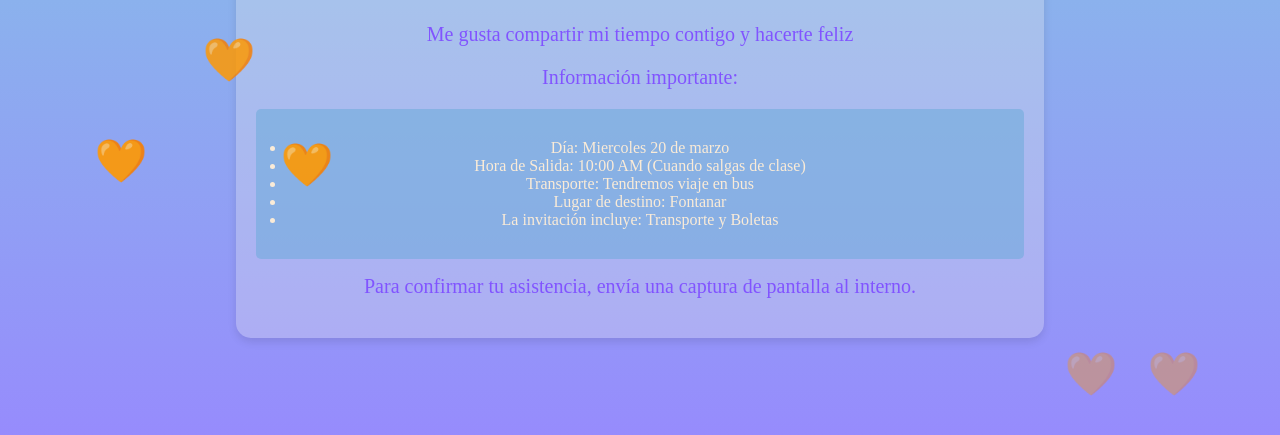
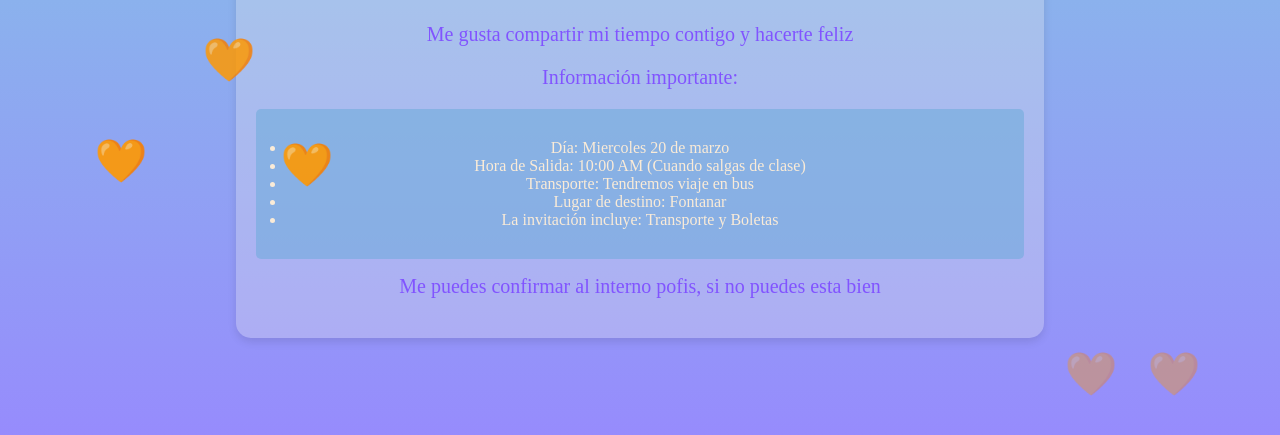
Before and after one commit to makyp/Invitacion, a plain HTML site: page acepto.html in a window 1280 px wide. Shown: the part 303-738 px from the top of the page. Drawn offline with Linux system fonts and the light colour scheme.

Commit message:
Update acepto.html

```diff
--- a/acepto.html
+++ b/acepto.html
@@ -18,7 +18,7 @@
             <li>Lugar de destino: Fontanar</li>
             <li>La invitación incluye: Transporte y Boletas</li>
         </ul>
-        <p>Para confirmar tu asistencia, envía una captura de pantalla al interno.</p>
+        <p>Me puedes confirmar al interno pofis, si no puedes esta bien</p>
     </div>
     <div class="hearts"></div>
     <script src="script.js"></script>
```
